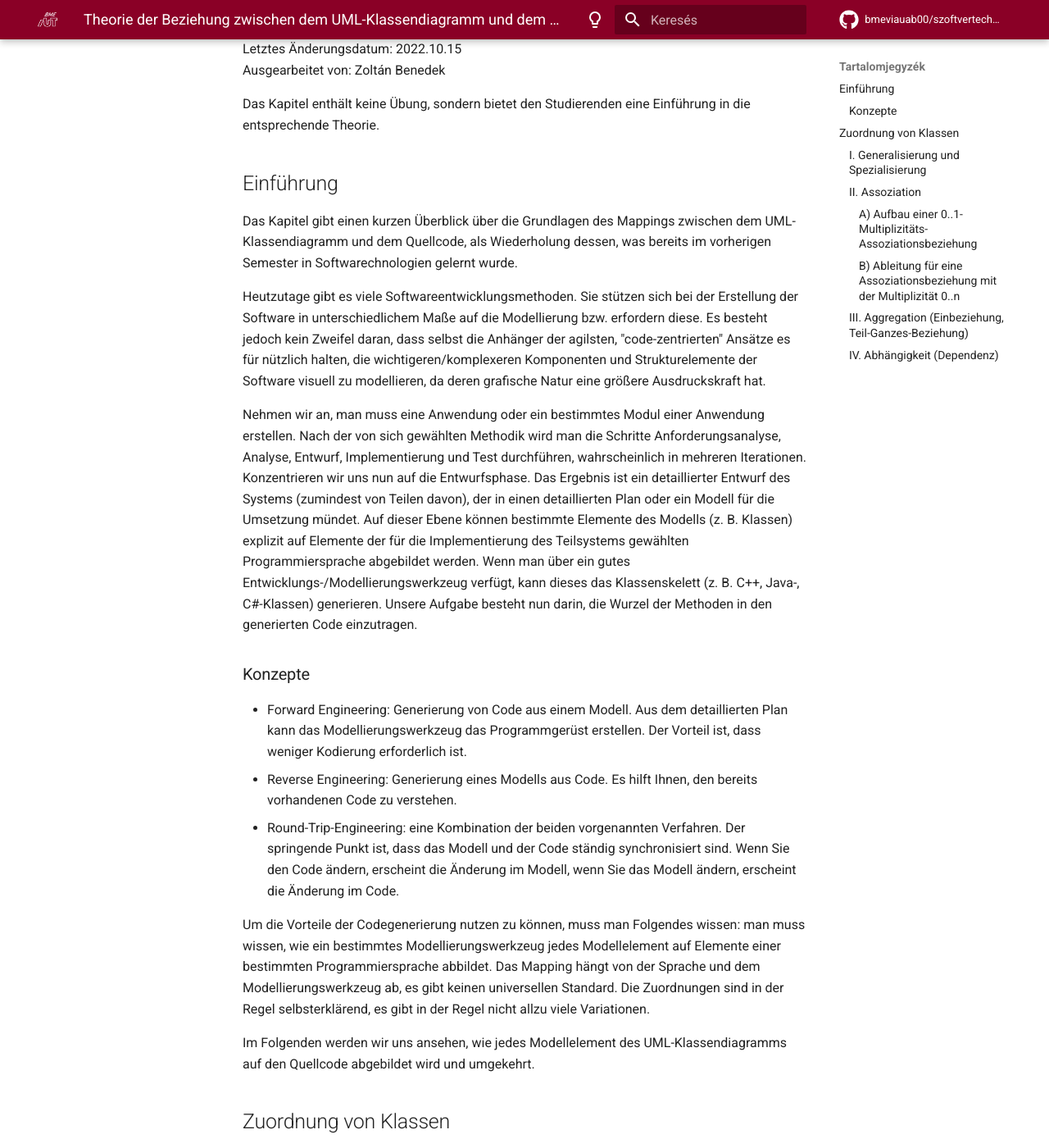
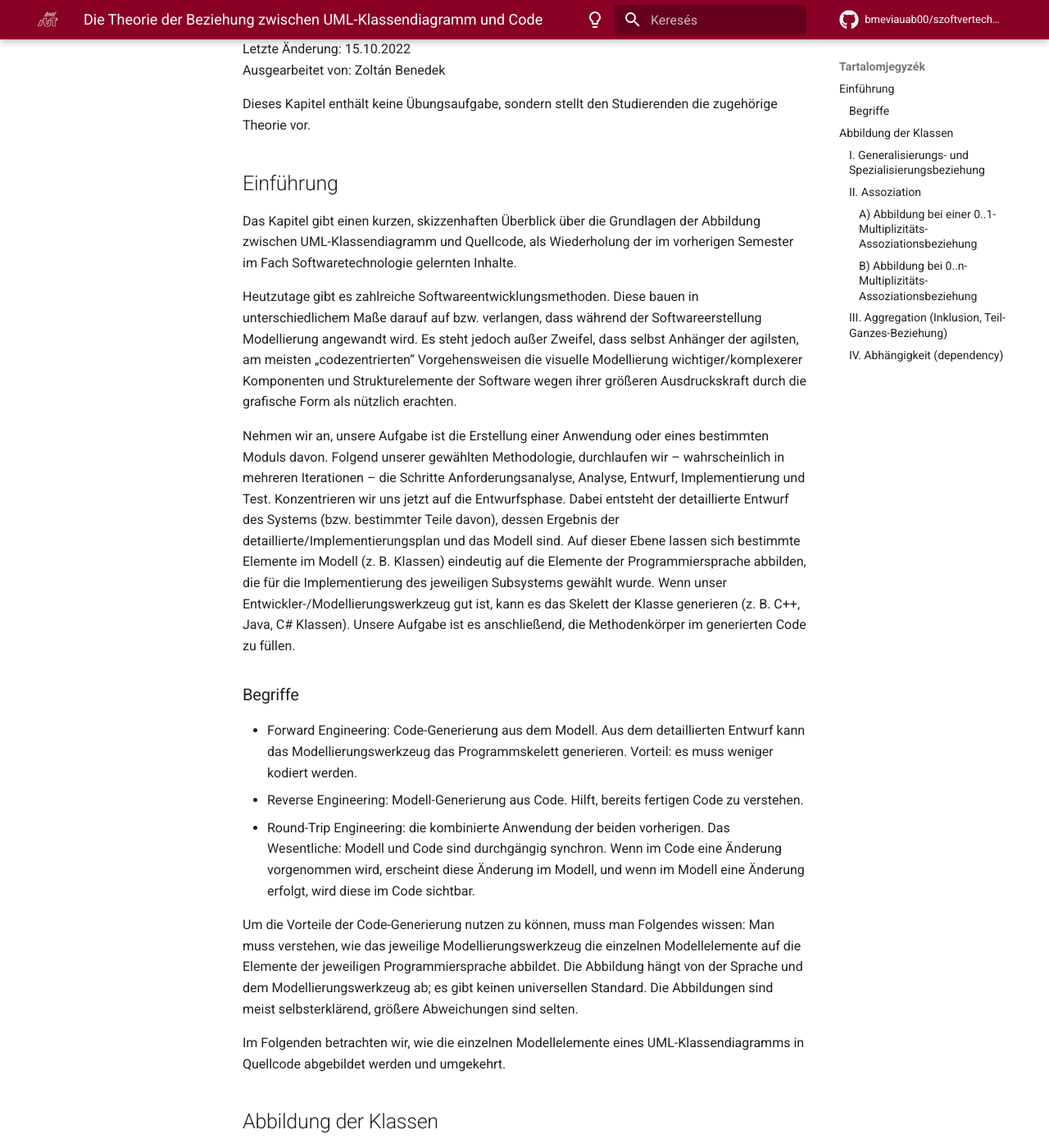
Before and after one commit to bmeviauab00/szoftvertechnikak, an MkDocs documentation site: the page built from docs/egyeb/uml-kod-kapcsolata/index_ger.md, in a window 1280 px wide and 1400 px high, scrolled down 222 px. Shown: the whole window at 82% size. Built offline with MkDocs 1.6.1 and Material for MkDocs 9.7.7, drawn with Linux system fonts in a browser that asks for light colours; comment, search, counter and statistics services are not loaded; the version menu is left out; some of the changed text lies outside the part shown.

Commit message:
Német labor 1 kiegészítő anyagok

````diff
--- a/docs/egyeb/uml-kod-kapcsolata/index_ger.md
+++ b/docs/egyeb/uml-kod-kapcsolata/index_ger.md
@@ -1,41 +1,41 @@
-# Theorie der Beziehung zwischen dem UML-Klassendiagramm und dem Code
+# Die Theorie der Beziehung zwischen UML-Klassendiagramm und Code
 
-Letztes Änderungsdatum: 2022.10.15
+Letzte Änderung: 15.10.2022
 Ausgearbeitet von: Zoltán Benedek
 
-Das Kapitel enthält keine Übung, sondern bietet den Studierenden eine Einführung in die entsprechende Theorie.
+Dieses Kapitel enthält keine Übungsaufgabe, sondern stellt den Studierenden die zugehörige Theorie vor.
 
 ## Einführung
 
-Das Kapitel gibt einen kurzen Überblick über die Grundlagen des Mappings zwischen dem UML-Klassendiagramm und dem Quellcode, als Wiederholung dessen, was bereits im vorherigen Semester in Softwarechnologien gelernt wurde.
+Das Kapitel gibt einen kurzen, skizzenhaften Überblick über die Grundlagen der Abbildung zwischen UML-Klassendiagramm und Quellcode, als Wiederholung der im vorherigen Semester im Fach Softwaretechnologie gelernten Inhalte.
 
-Heutzutage gibt es viele Softwareentwicklungsmethoden. Sie stützen sich bei der Erstellung der Software in unterschiedlichem Maße auf die Modellierung bzw. erfordern diese. Es besteht jedoch kein Zweifel daran, dass selbst die Anhänger der agilsten, "code-zentrierten" Ansätze es für nützlich halten, die wichtigeren/komplexeren Komponenten und Strukturelemente der Software visuell zu modellieren, da deren grafische Natur eine größere Ausdruckskraft hat.
+Heutzutage gibt es zahlreiche Softwareentwicklungsmethoden. Diese bauen in unterschiedlichem Maße darauf auf bzw. verlangen, dass während der Softwareerstellung Modellierung angewandt wird. Es steht jedoch außer Zweifel, dass selbst Anhänger der agilsten, am meisten „codezentrierten“ Vorgehensweisen die visuelle Modellierung wichtiger/komplexerer Komponenten und Strukturelemente der Software wegen ihrer größeren Ausdruckskraft durch die grafische Form als nützlich erachten.
 
-Nehmen wir an, man muss eine Anwendung oder ein bestimmtes Modul einer Anwendung erstellen. Nach der von sich gewählten Methodik wird man die Schritte Anforderungsanalyse, Analyse, Entwurf, Implementierung und Test durchführen, wahrscheinlich in mehreren Iterationen. Konzentrieren wir uns nun auf die Entwurfsphase. Das Ergebnis ist ein detaillierter Entwurf des Systems (zumindest von Teilen davon), der in einen detaillierten Plan oder ein Modell für die Umsetzung mündet. Auf dieser Ebene können bestimmte Elemente des Modells (z. B. Klassen) explizit auf Elemente der für die Implementierung des Teilsystems gewählten Programmiersprache abgebildet werden. Wenn man über ein gutes Entwicklungs-/Modellierungswerkzeug verfügt, kann dieses das Klassenskelett (z. B. C++, Java-, C#-Klassen) generieren. Unsere Aufgabe besteht nun darin, die Wurzel der Methoden in den generierten Code einzutragen.
+Nehmen wir an, unsere Aufgabe ist die Erstellung einer Anwendung oder eines bestimmten Moduls davon. Folgend unserer gewählten Methodologie, durchlaufen wir – wahrscheinlich in mehreren Iterationen – die Schritte Anforderungsanalyse, Analyse, Entwurf, Implementierung und Test. Konzentrieren wir uns jetzt auf die Entwurfsphase. Dabei entsteht der detaillierte Entwurf des Systems (bzw. bestimmter Teile davon), dessen Ergebnis der detaillierte/Implementierungsplan und das Modell sind. Auf dieser Ebene lassen sich bestimmte Elemente im Modell (z. B. Klassen) eindeutig auf die Elemente der Programmiersprache abbilden, die für die Implementierung des jeweiligen Subsystems gewählt wurde. Wenn unser Entwickler-/Modellierungswerkzeug gut ist, kann es das Skelett der Klasse generieren (z. B. C++, Java, C# Klassen). Unsere Aufgabe ist es anschließend, die Methodenkörper im generierten Code zu füllen.
 
-### Konzepte
+### Begriffe
 
-- Forward Engineering: Generierung von Code aus einem Modell. Aus dem detaillierten Plan kann das Modellierungswerkzeug das Programmgerüst erstellen. Der Vorteil ist, dass weniger Kodierung erforderlich ist.
-- Reverse Engineering: Generierung eines Modells aus Code. Es hilft Ihnen, den bereits vorhandenen Code zu verstehen.
-- Round-Trip-Engineering: eine Kombination der beiden vorgenannten Verfahren. Der springende Punkt ist, dass das Modell und der Code ständig synchronisiert sind. Wenn Sie den Code ändern, erscheint die Änderung im Modell, wenn Sie das Modell ändern, erscheint die Änderung im Code.
+- Forward Engineering: Code-Generierung aus dem Modell. Aus dem detaillierten Entwurf kann das Modellierungswerkzeug das Programmskelett generieren. Vorteil: es muss weniger kodiert werden.
+- Reverse Engineering: Modell-Generierung aus Code. Hilft, bereits fertigen Code zu verstehen.
+- Round-Trip Engineering: die kombinierte Anwendung der beiden vorherigen. Das Wesentliche: Modell und Code sind durchgängig synchron. Wenn im Code eine Änderung vorgenommen wird, erscheint diese Änderung im Modell, und wenn im Modell eine Änderung erfolgt, wird diese im Code sichtbar.
 
-Um die Vorteile der Codegenerierung nutzen zu können, muss man Folgendes wissen: man muss wissen, wie ein bestimmtes Modellierungswerkzeug jedes Modellelement auf Elemente einer bestimmten Programmiersprache abbildet. Das Mapping hängt von der Sprache und dem Modellierungswerkzeug ab, es gibt keinen universellen Standard. Die Zuordnungen sind in der Regel selbsterklärend, es gibt in der Regel nicht allzu viele Variationen.
+Um die Vorteile der Code-Generierung nutzen zu können, muss man Folgendes wissen: Man muss verstehen, wie das jeweilige Modellierungswerkzeug die einzelnen Modellelemente auf die Elemente der jeweiligen Programmiersprache abbildet. Die Abbildung hängt von der Sprache und dem Modellierungswerkzeug ab; es gibt keinen universellen Standard. Die Abbildungen sind meist selbsterklärend, größere Abweichungen sind selten.
 
-Im Folgenden werden wir uns ansehen, wie jedes Modellelement des UML-Klassendiagramms auf den Quellcode abgebildet wird und umgekehrt.
+Im Folgenden betrachten wir, wie die einzelnen Modellelemente eines UML-Klassendiagramms in Quellcode abgebildet werden und umgekehrt.
 
-## Zuordnung von Klassen
+## Abbildung der Klassen
 
-Es ist trivial einfach:
+Man kann sagen, es ist trivial einfach:
 
 - UML-Klasse -> Klasse
-- UML-Attribut -> Mitgliedsvariable
-- UML-Operation -> Funktion/Method
+- UML-Attribut -> Feld (Membervariable)
+- UML-Operation -> Methode
 
 Ein Beispiel:
 
-![Klasse Shape](images/shapeclass.png)
+![Shape-Klasse](images/shapeclass.png)
 
-, was folgendem Code in C# entspricht:
+entspricht folgendem Code in C#:
 
 ```csharp
 public abstract class Shape
@@ -47,19 +47,19 @@ public abstract class Shape
 }
 ```
 
-Im Zusammenhang mit der Sichtbarkeit, Kartierung:
+Bezüglich der Sichtbarkeit erfolgt die Abbildung wie folgt:
 
 - +: public
 - -: private
-- \# : protected
+- \#: protected
 
-Eine spannendere Frage ist, wie die Beziehungen zwischen den Klassen abgebildet werden, und dies wird in den folgenden Kapiteln diskutiert.
+Eine spannendere Fragestellung ist, wie die Beziehungen zwischen Klassen abgebildet werden, dies wird in den folgenden Kapiteln behandelt.
 
-### I. Generalisierung und Spezialisierung
+### I. Generalisierungs- und Spezialisierungsbeziehung
 
 ![Generalisierung, Spezialisierung](images/alt-spec.png)
 
-C#-Zuordnung:
+Abbildung in C#:
 
 ```csharp
 public class Base
@@ -70,18 +70,19 @@ public class Derived : Base
 
 ### II. Assoziation
 
-Dieser Beziehungstyp impliziert immer eine Kommunikation zwischen Objekten von Klassen. Eine Abteilung nimmt die Dienste einer anderen Abteilung in Anspruch.
+Dieser Beziehungstyp bedeutet immer Kommunikation zwischen den Objekten der Klassen. Eine bestimmte Klasse nutzt die Dienste einer anderen Klasse.
 
-#### A) Aufbau einer 0..1-Multiplizitäts-Assoziationsbeziehung
+#### A) Abbildung bei einer 0..1-Multiplizitäts-Assoziationsbeziehung
 
-In diesem Fall enthält die Client-Klasse einen Zeiger oder Verweis, über den sie die Dienste der Zielklasse nutzen (ihre Operationen aufrufen) kann. Beispiel:
+In diesem Fall enthält die Client-Klasse einen Zeiger oder eine Referenz, über die sie die Dienste der Zielklasse in Anspruch nehmen kann (d.h. deren Methoden aufrufen kann).
+Beispiel:
 
-![Generalisierung, Spezialisierung, einheitlicher Ansprechpartner](images/association-single.png)
+![Generalisierung, Spezialisierung, einzelne Beziehung](images/association-single.png)
 
-C++-Zuordnung:
+Abbildung in C++:
 
 ```cpp
-klasse Bewerbung
+class Application
 {
    WindowManager* windowManager;
 };
@@ -91,7 +92,7 @@ class WindowManager
 };
 ```
 
-C#-Zuordnung (keine Zeiger, nur Referenzen):
+Abbildung in C# (es gibt keine Zeiger, nur Referenzen):
 
 ```csharp
 class Application
@@ -104,19 +105,20 @@ class WindowManager
 };
 ```
 
-In beiden Fällen sehen wir, dass **wir der Client-Klasse eine Zeiger- oder Referenz-Member-Variable hinzufügen, die vom gleichen Typ ist wie die Zielklasse, auf die in der Assoziation verwiesen wird, und der Name der Member-Variable ist die Rolle, die der Zielklasse für die Assoziationsbeziehung gegeben wurde**, die in diesem Beispiel `windowManager`ist. Die Zuordnung ist logisch, da der Client auf das Zielobjekt aus jeder seiner Operationen zugreifen und seine Methoden über diesen Zeiger/Verweis aufrufen kann.
+In beiden Fällen sehen wir, dass **die Client-Klasse einen Zeiger- oder Referenz-Membervariable erhält, deren Typ mit dem der Zielklasse im Assoziationsverhältnis übereinstimmt, und deren Name der Rolle (role) entspricht, die in der Assoziation für die Zielklasse angegeben ist**, im Beispiel also `windowManager`.
+Die Abbildung ist logisch, da der Client über diesen Zeiger / diese Referenz auf das Zielobjekt zugreifen und dessen Methoden aufrufen kann.
 
-Kommentar. Manchmal ist die Assoziation in beide Richtungen, wobei jede Klasse die Dienste der anderen nutzt. Anstatt einen Pfeil an beiden Enden der Assoziation anzubringen, lassen wir ihn oft an beiden Enden stehen. In einer solchen wechselseitigen Beziehung muss die Rolle an beiden Enden der Beziehung angegeben werden. Während des Mappings fügen wir einen Zeiger/Referenz auf jede Klasse der anderen hinzu.
+Bemerkung: Es kann vorkommen, dass die Assoziation bidirektional ist, das heißt, beide Klassen nutzen die Dienste der jeweils anderen. In diesem Fall, anstatt einen Pfeil an beiden Enden der Assoziation anzubringen, wird er oft an beiden Enden weggelassen. In einer solchen zweiseitigen Assoziation muss die Rolle (role) an beiden Enden der Assoziation angegeben werden. In der Abbildung erhält dann jede Klasse einen Zeiger/eine Referenz auf die jeweils andere.
 
-#### B) Ableitung für eine Assoziationsbeziehung mit der Multiplizität 0..n
+#### B) Abbildung bei 0..n-Multiplizitäts-Assoziationsbeziehung
 
-In diesem Fall ist ein Objekt auf der Client-Seite mit mehreren Objekten auf der Zielseite verbunden. Beispiel:
+In diesem Fall steht ein clientseitiges Objekt in Beziehung zu mehreren zielseitigen Objekten. Beispiel:
 
-![Generalisierung, Spezialisierung, Mehrfachverknüpfungen](images/association-multiple.png)
+![Verallgemeinerung, Spezialisierung, Mehrfachverbindung](images/association-multiple.png)
 
-Ein `WindowManager` Objekt verwaltet mehrere `Window` Objekte. **Das Mapping übernimmt eine Sammlung von Objekten der Zielklasse in die Client-Klasse.** Dabei kann es sich um ein Array, eine Liste usw. handeln, je nachdem, was für unsere Zwecke in der jeweiligen Situation am besten geeignet ist.
+Ein `WindowManager`-Objekt verwaltet mehrere `Window`-Objekte. **Bei der Abbildung wird in der Client-Klasse eine Sammlung von Zielobjekten aufgenommen.** Das kann ein Array, eine Liste usw. sein, je nachdem, was in der jeweiligen Situation am besten passt.
 
-Eine Abbildung des obigen Beispiels in C++:
+Eine mögliche Abbildung für das obige Beispiel in C++:
 
 ```cpp
 class WindowManager
@@ -125,7 +127,7 @@ class WindowManager
 };
 ```
 
-Oder in C#:
+Und im C#:
 
 ```csharp
 class WindowManager
@@ -134,14 +136,16 @@ class WindowManager
 };
 ```
 
-### III. Aggregation (Einbeziehung, Teil-Ganzes-Beziehung)
+### III. Aggregation (Inklusion, Teil-Ganzes-Beziehung)
 
-Im Allgemeinen ist die Zuordnung genau die gleiche wie bei der Assoziation.
+Im Allgemeinen erfolgt die Abbildung genauso wie bei der Assoziation.
 
-### IV. Abhängigkeit (Dependenz)
+### IV. Abhängigkeit (dependency)
 
-Sie stellt die lockerste Verbindung zwischen den Abteilungen dar. Beispiel:
+Dies stellt die lockerste Beziehung zwischen Klassen dar. Beispiel:
 
-![Abhängigkeit](images/dependency.png)
+![Dependency](images/dependency.png)
 
-Das bedeutet: Die Klasse `Window` hängt von der Klasse `Graphics` ab. Das heißt, wenn die Klasse `Graphics` geändert wird, muss möglicherweise auch die Klasse Window geändert werden. Diese Art der Beziehung wird verwendet, wenn die Parameterliste/Rückgabewerte der Methoden der Klasse am Anfang der Abhängigkeitsbeziehung die Klasse am Ende der Beziehung enthält. Im Beispiel erhält die Operation `onDraw` der Klasse `Window` ein Objekt der Klasse `Graphics` als Parameter und ist somit von dieser abhängig, da sie die Methoden der Klasse `Graphics` im Stamm der Methode aufrufen kann. Wird z.B. der Name der Methode `FillRect` der Klasse `Graphics` geändert, muss sich diese Änderung in der Aufrufstelle, d.h. im Stamm der Methode onDraw der Klasse `Window` widerspiegeln.
+Die Bedeutung: Die Klasse `Window` hängt von der Klasse `Graphics` ab. Das heißt, wenn sich die Klasse `Graphics` ändert, muss eventuell auch die Klasse `Window` angepasst werden.
+Diese Art der Beziehung wird verwendet, wenn die Methoden der Klasse am Anfang der Abhängigkeitsbeziehung in ihrer Parameterliste oder ihrem Rückgabewert die Klasse am Ende der Beziehung verwenden.
+Im Beispiel erhält die Methode `onDraw` der Klasse `Window` als Parameter ein Objekt der Klasse `Graphics`, wodurch eine Abhängigkeit besteht, da in ihrem Methodenkörper Methoden der Klasse `Graphics` aufgerufen werden können. Wenn beispielsweise der Name der Methode `FillRect` der Klasse `Graphics` geändert wird, muss diese Änderung an allen Aufrufstellen vorgenommen werden, also auch im Methodenkörper von `Window`'s `onDraw`.
````
Also changed, not shown: docs/egyeb/interfesz-es-absztrakt-os/index_ger.md (+28 -28 lines).
